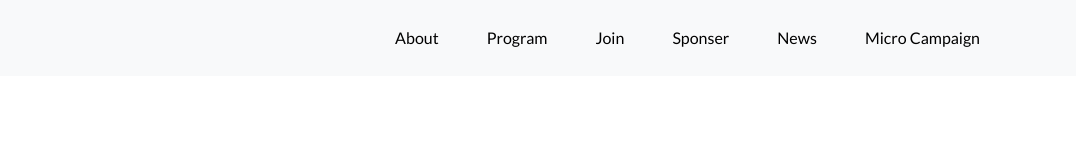
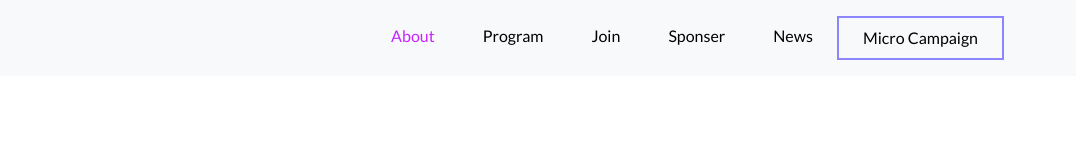
Before and after one commit to BlesslinJerishR/Microference, a plain HTML site: page index.html in a window 1280 px wide. Shown: the full height of the page, 204-1280 px from the left. Drawn offline with nearby package versions, Linux system fonts and the light colour scheme.

Commit message:
Add Bootstrap navbar & Colors

```diff
--- a/index.html
+++ b/index.html
@@ -37,7 +37,10 @@
             <div class="collapse navbar-collapse mx-5" id="navbarNav">
               <ul class="navbar-nav">
                 <li class="nav-item">
-                  <a class="nav-link active mx-3" aria-current="page" href="#"
+                  <a
+                    class="nav-link active mx-3 abt"
+                    aria-current="page"
+                    href="#"
                     >About</a
                   >
                 </li>
--- a/style.css
+++ b/style.css
@@ -1,8 +1,21 @@
 /* Google Fonts */
 @import url("https://fonts.googleapis.com/css2?family=Lato:wght@400;700;900&display=swap");
+
+:root {
+  --neon-violet: #8d85fd;
+  --neon-pink: #c822ff;
+}
 
 * {
   padding: 0;
   margin: 0;
   font-family: "Lato", sans-serif;
 }
+
+.camp {
+  border: 2px solid var(--neon-violet);
+}
+
+.abt {
+  color: var(--neon-pink) !important;
+}
```
